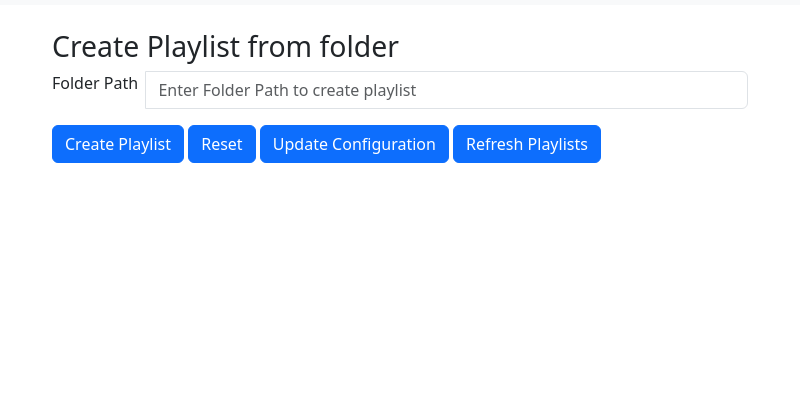
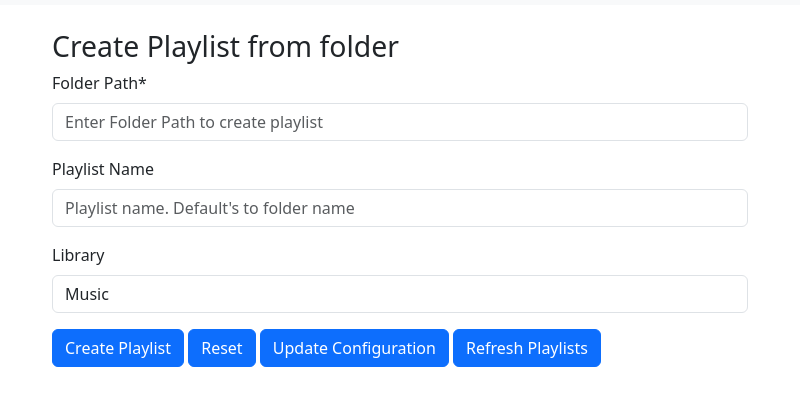
Before and after one commit to zackria/Plex-Folder-Playlist-Creator, an Electron app: page createplaylist.html in a window 800 px wide. Shown: the part 57-462 px from the top of the page. Drawn offline with Linux system fonts and the light colour scheme.

Commit message:
Update create playlist form to provide custom name and library inputs

```diff
--- a/createplaylist.html
+++ b/createplaylist.html
@@ -26,9 +26,9 @@
           novalidate
         >
           <div class="mb-3">
-            <div class="input-group has-validation">
+            <div class="has-validation">
               <label for="folderPath" class="form-label"
-                >Folder Path &nbsp;</label
+                >Folder Path* &nbsp;</label
               >
               <input
                 type="text"
@@ -41,6 +41,32 @@
                 Folder Path is required to create playlist
               </div>
             </div>
+          </div>
+
+          <div class="mb-3">
+            <label for="playlistName" class="form-label"
+              >Playlist Name &nbsp;</label
+            >
+            <input
+              type="text"
+              class="form-control"
+              id="playlistName"
+              placeholder="Playlist name. Default's to folder name"
+              value=""
+            />
+          </div>
+
+          <div class="mb-3">
+            <label for="library" class="form-label"
+              >Library &nbsp;</label
+            >
+            <input
+              type="text"
+              class="form-control"
+              id="library"
+              placeholder="Library to save to. Default: Music"
+              value="Music"
+            />
           </div>
 
           <button type="submit" class="btn btn-primary">Create Playlist</button>
--- a/js/loadNavbar.js
+++ b/js/loadNavbar.js
@@ -231,7 +231,11 @@ async function handlePlaylistFormSubmit(e) {
   try {
     const result = await window.ipcRenderer.invoke(
       "create-playlist",
-      document.getElementById("folderPath").value.replace(/['"]+/g, "").trim()
+      [
+        document.getElementById("folderPath").value.replace(/['"]+/g, "").trim(),
+        document.getElementById("playlistName").value.trim(),
+        document.getElementById("library").value.trim(),
+      ],
     );
     displayMessage("progressbar", "none");
 
--- a/main.js
+++ b/main.js
@@ -95,7 +95,7 @@ ipcMain.handle("create-playlist", async (event, data) => {
     apiData.ipaddress,
     apiData.port,
     apiData.key,
-    data.trim()
+    data
   );
 
   //console.log(`Connection ${result ? "Result" : "Error Result"} - ${result}`);
```
Also changed, not shown: js/plexapi.js (+18 -5 lines).
